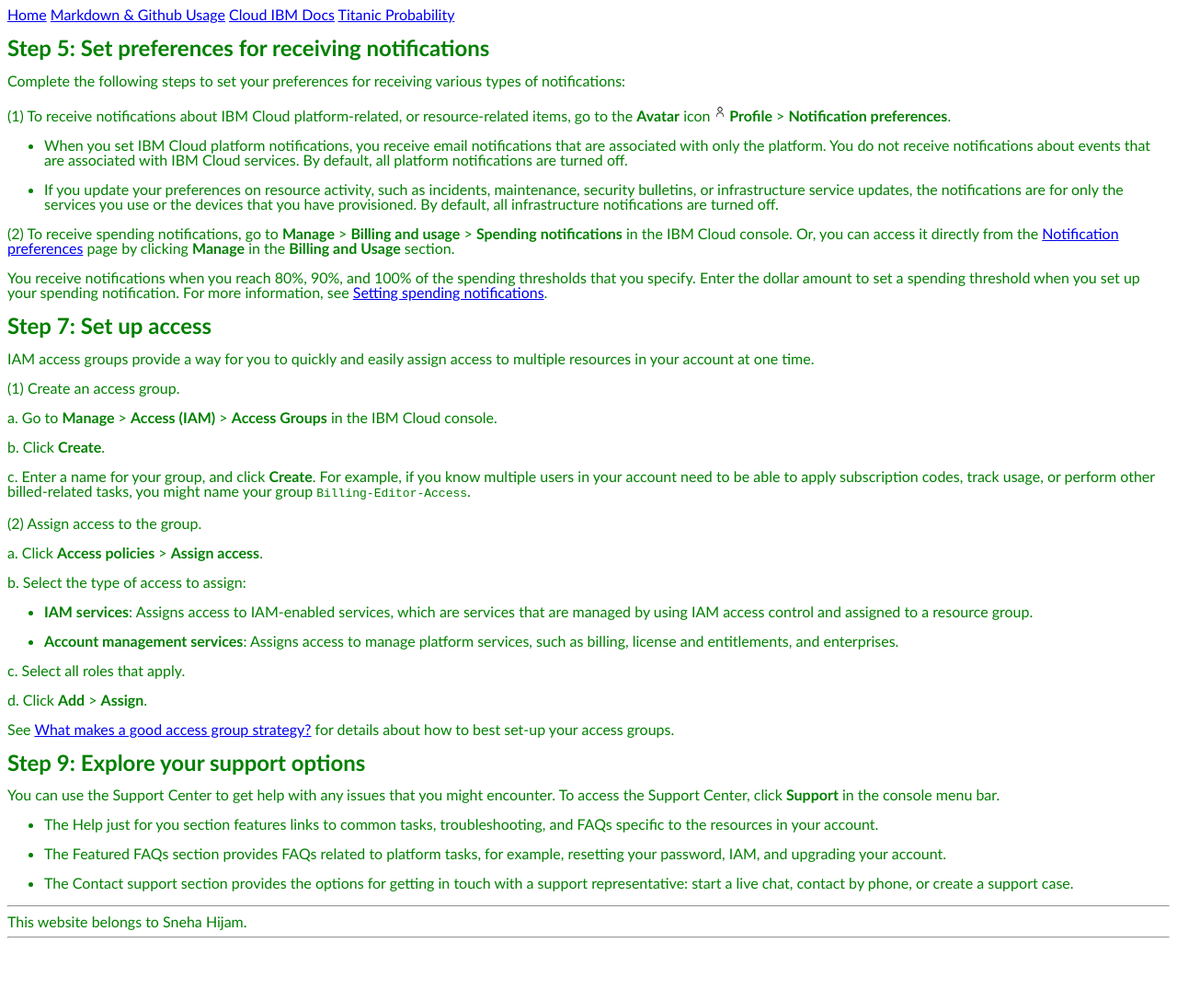
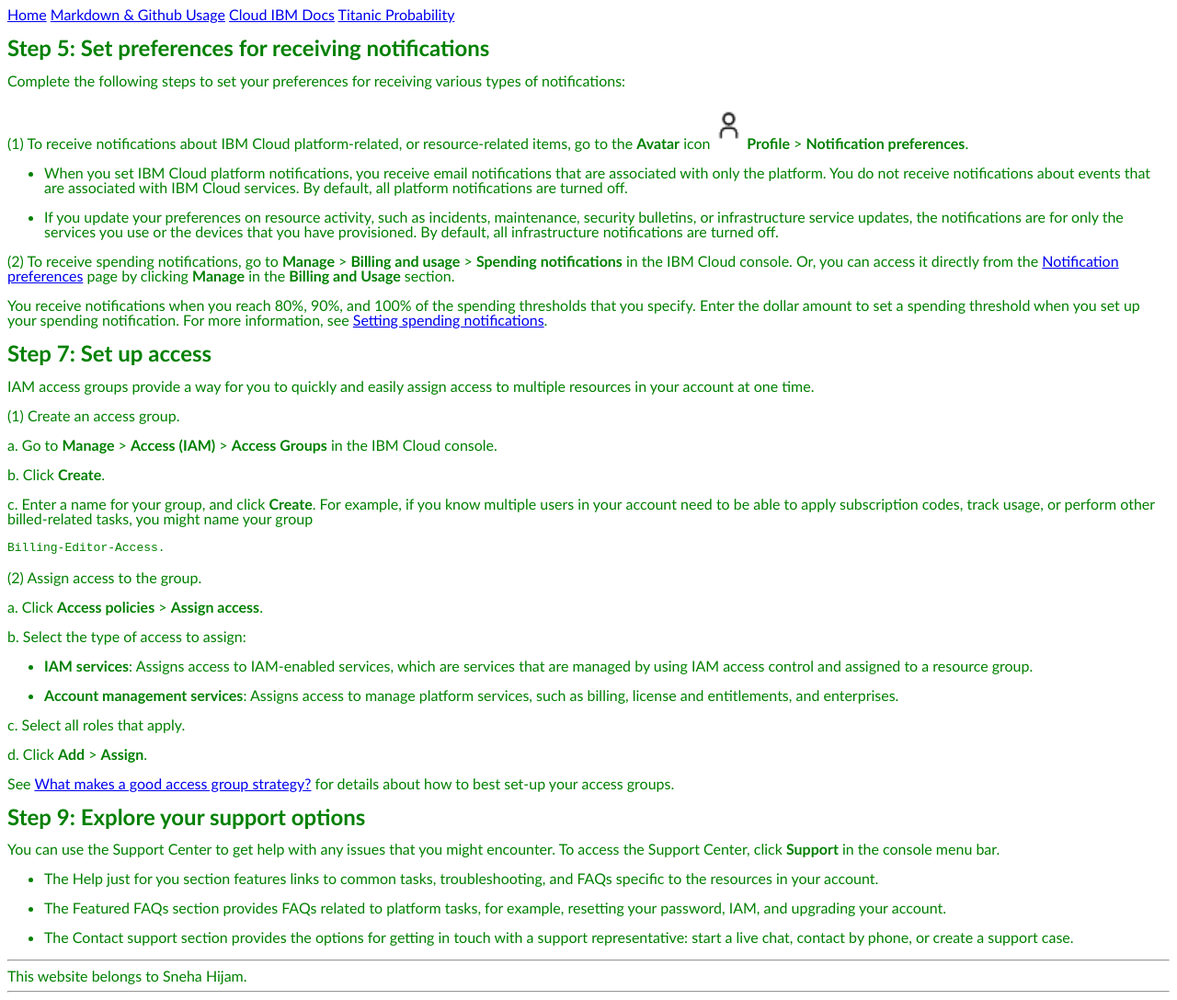
Before and after one commit to SneHijam/SnehaHijam, a Jekyll site: the page built from Cloud IBM Docs.md, in a window 1280 px wide. Shown: the whole page at 92% size. Built offline with Jekyll 4.4.1, drawn with Linux system fonts in a browser that asks for light colours; our own code applies the rules of GitHub Pages for plain Markdown files; before the commit the page ends 1028 px from its top, so only the background shows below that.

Commit message:
Update Cloud IBM Docs.md

````diff
--- a/Cloud IBM Docs.md
+++ b/Cloud IBM Docs.md
@@ -6,7 +6,7 @@ layout: templates
 
 Complete the following steps to set your preferences for receiving various types of notifications:
 
-(1) To receive notifications about IBM Cloud platform-related, or resource-related items, go to the **Avatar** icon ![Avatar Icon](Avatar Icon.jpg){:height="20px" } **Profile** > **Notification preferences**.
+(1) To receive notifications about IBM Cloud platform-related, or resource-related items, go to the **Avatar** icon ![Avatar Icon](Avatar Icon.jpg){:height="50px" } **Profile** > **Notification preferences**.
 
 * When you set IBM Cloud platform notifications, you receive email notifications that are associated with only the platform. You do not receive notifications about events that are associated with IBM Cloud services. By default, all platform notifications are turned off.
 
@@ -29,7 +29,10 @@ a. Go to **Manage** > **Access (IAM)** > **Access Groups** in the IBM Cloud cons
 
 b. Click **Create**.
 
-c. Enter a name for your group, and click **Create**. For example, if you know multiple users in your account need to be able to apply subscription codes, track usage, or perform other billed-related tasks, you might name your group `Billing-Editor-Access`.
+c. Enter a name for your group, and click **Create**. For example, if you know multiple users in your account need to be able to apply subscription codes, track usage, or perform other billed-related tasks, you might name your group
+```
+Billing-Editor-Access.
+```
 
 (2) Assign access to the group.
 
````
